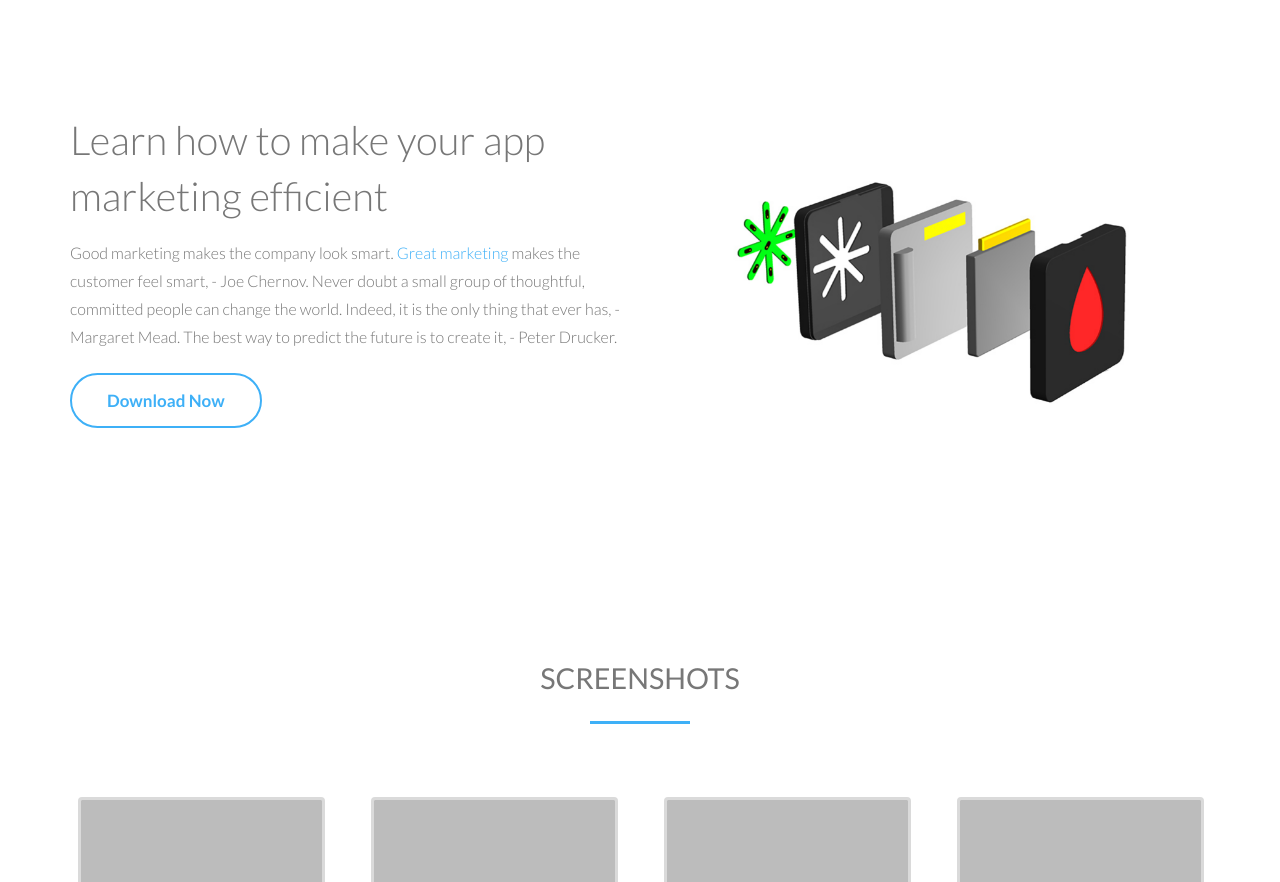
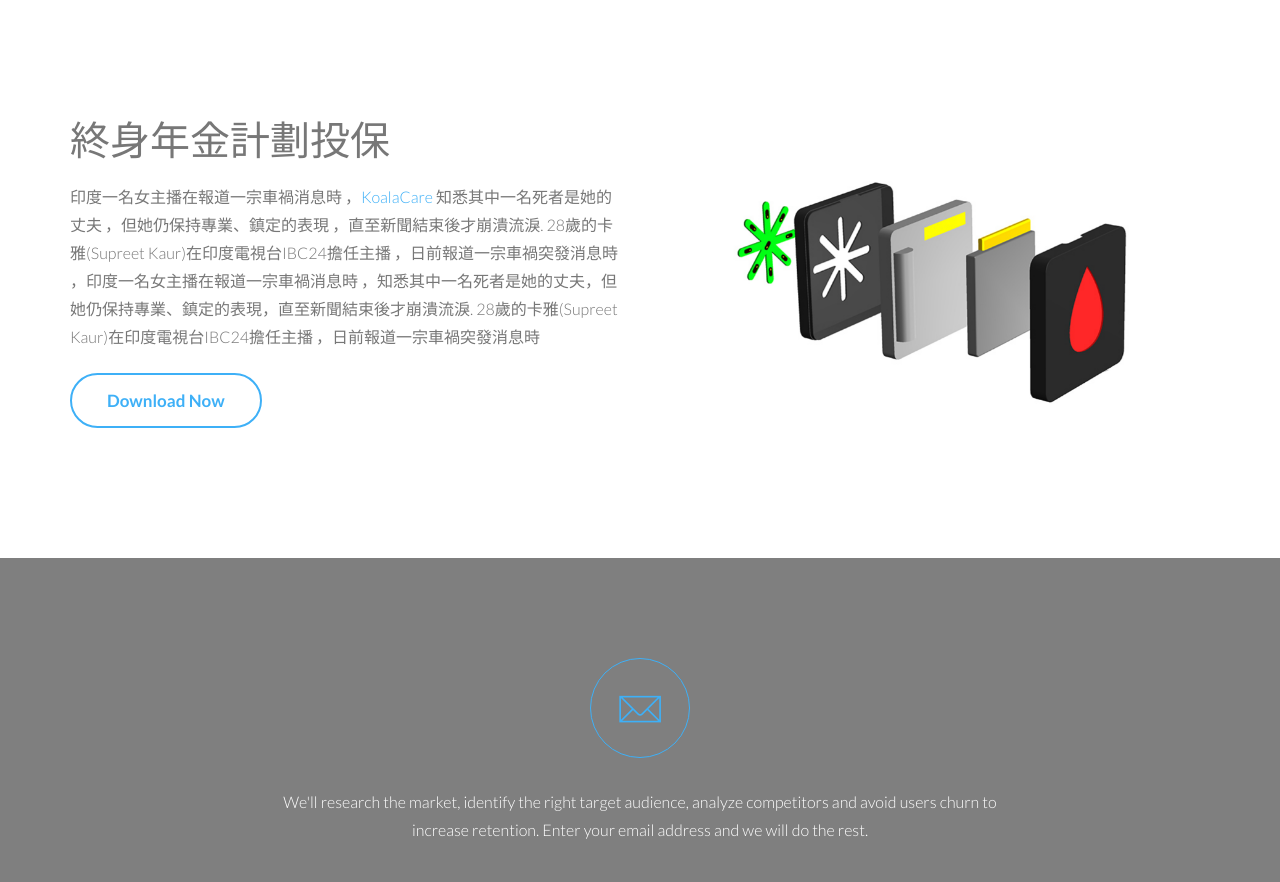
Before and after one commit to shivanggupta/shivanggupta.github.io, a plain HTML site: page index.html in a window 1280 px wide. Shown: the part 1918-2800 px from the top of the page. Drawn offline with Linux system fonts and the light colour scheme.

Commit message:
Edit feature images

```diff
--- a/index.html
+++ b/index.html
@@ -5,6 +5,7 @@
         <!-- /.website title -->
         <title>KoalaCare | Wearable that detects night hypoglycemia</title>
         <meta name="viewport" content="width=device-width, initial-scale=1, maximum-scale=1, user-scalable=no">
+        <meta http-equiv="Content-Type" content="text/html; charset=utf-8">
 
         <!-- CSS Files -->
         <link href="css/bootstrap.min.css" rel="stylesheet" media="screen">
@@ -195,8 +196,8 @@
 
                     <!-- /.feature content -->
                     <div class="col-md-6 wow fadeInLeft">
-                        <h2>Learn how to make your app marketing efficient</h2>
-                        <p>Good marketing makes the company look smart. <span class="highlight">Great marketing</span> makes the customer feel smart, - Joe Chernov. Never doubt a small group of thoughtful, committed people can change the world. Indeed, it is the only thing that ever has, - Margaret Mead. The best way to predict the future is to create it, - Peter Drucker.
+                        <h2>終身年金計劃投保</h2>
+                        <p>印度一名女主播在報道一宗車禍消息時 ，<span class ="highlight">KoalaCare</span>  知悉其中一名死者是她的丈夫 ，但她仍保持專業、鎮定的表現 ，直至新聞結束後才崩潰流淚. 28歲的卡雅(Supreet Kaur)在印度電視台IBC24擔任主播 ，日前報道一宗車禍突發消息時 ，印度一名女主播在報道一宗車禍消息時 ，知悉其中一名死者是她的丈夫，但她仍保持專業、鎮定的表現，直至新聞結束後才崩潰流淚. 28歲的卡雅(Supreet Kaur)在印度電視台IBC24擔任主播 ，日前報道一宗車禍突發消息時
                         </p>
 
                         <div class="btn-section"><a href="#download" class="btn-default">Download Now</a></div>
@@ -213,7 +214,7 @@
         </div>
 
         <!-- /.screenshot section -->
-        <div id="screenshot">
+<!--         <div id="screenshot">
             <div class="container">
                 <div class="text-center">
                     <h2 class="wow fadeInLeft">SCREENSHOTS</h2>
@@ -223,7 +224,7 @@
 
                     <div id="screenshots" class="owl-carousel">
 
-                        <!-- /.screenshot images -->
+
                         <div class="screen wow fadeInUp">
                             <a href="images/screenshot.jpg" data-toggle="lightbox"><img src="images/screenshot1.jpg" alt="Screenshot"></a>
                         </div>
@@ -258,7 +259,7 @@
                     </div>
                 </div>
             </div>
-        </div>
+        </div> -->
 
          <!-- /.subscribe section -->
         <div id="subscribe">
```
Also changed, not shown: images/feature-image.jpg, 1 other file.
